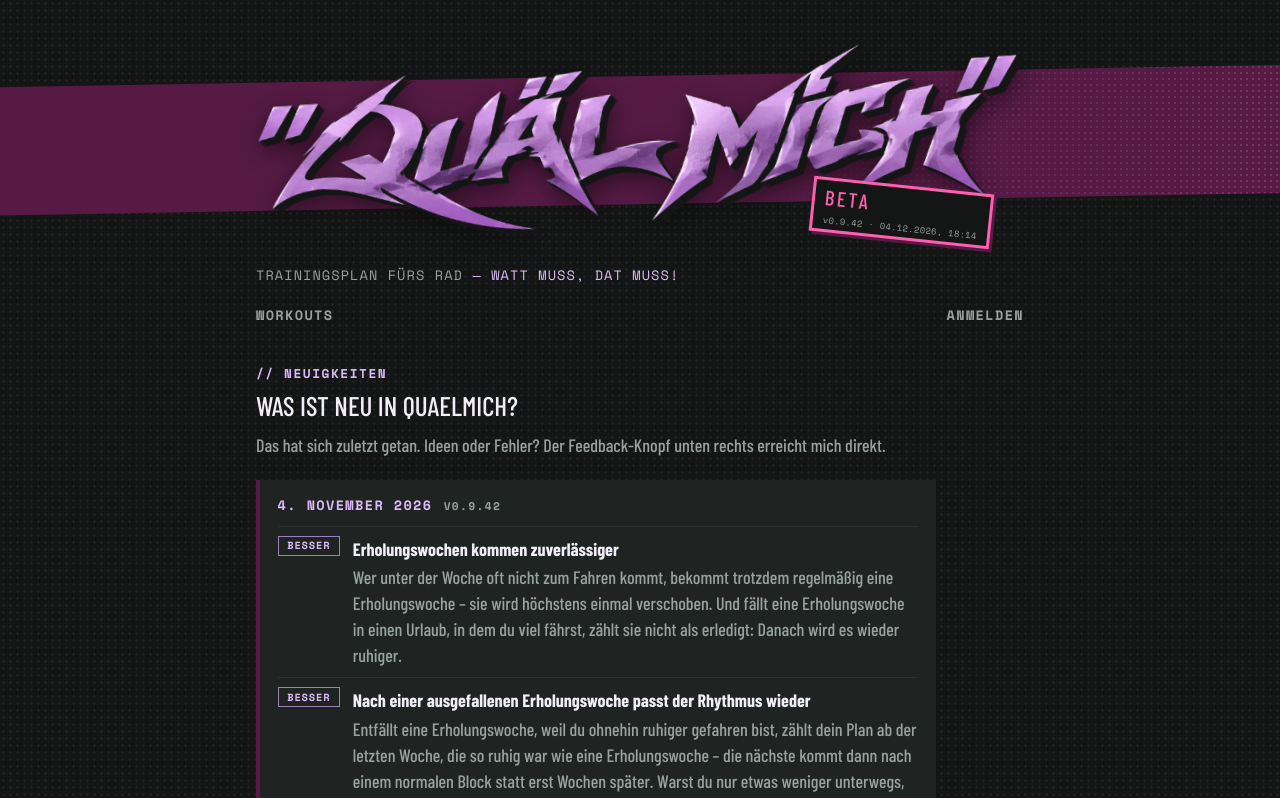
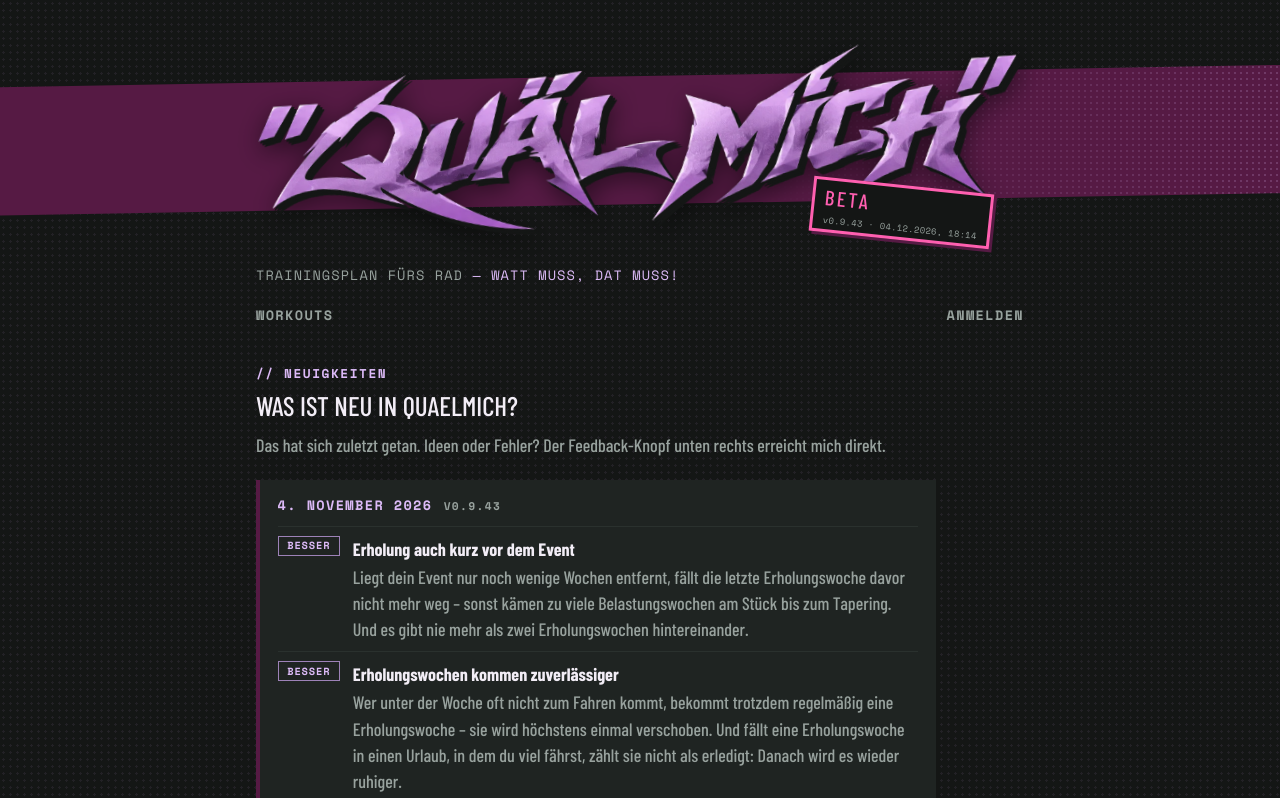
Before and after one commit to JakobFa/quaelmich-frontend, a Vue app: page /neuigkeiten in a window 1280 px wide. Shown: the top 798 px of the page. Built offline with nearby package versions, Linux system fonts and the light colour scheme; a web font is replaced by a local one.

Commit message:
Neuigkeiten: Erholung auch kurz vor dem Event (0.9.43)
Co-Authored-By: Claude Opus 5.5 <noreply@anthropic.com>

```diff
--- a/package.json
+++ b/package.json
@@ -1,6 +1,6 @@
 {
   "name": "quaelmich-frontend",
-  "version": "0.9.42",
+  "version": "0.9.43",
   "private": true,
   "type": "module",
   "scripts": {
--- a/src/changelog.ts
+++ b/src/changelog.ts
@@ -20,8 +20,13 @@ export type Release = {
 export const changelog: Release[] = [
   {
     date: '2026-11-04',
-    version: '0.9.42',
+    version: '0.9.43',
     changes: [
+      {
+        kind: 'Besser',
+        title: 'Erholung auch kurz vor dem Event',
+        text: 'Liegt dein Event nur noch wenige Wochen entfernt, fällt die letzte Erholungswoche davor nicht mehr weg – sonst kämen zu viele Belastungswochen am Stück bis zum Tapering. Und es gibt nie mehr als zwei Erholungswochen hintereinander.',
+      },
       {
         kind: 'Besser',
         title: 'Erholungswochen kommen zuverlässiger',
```
Also changed, not shown: 1 other file (tests, documents, lock files or other folders).
